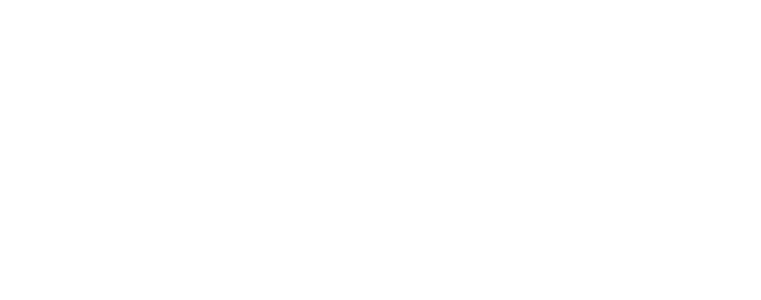
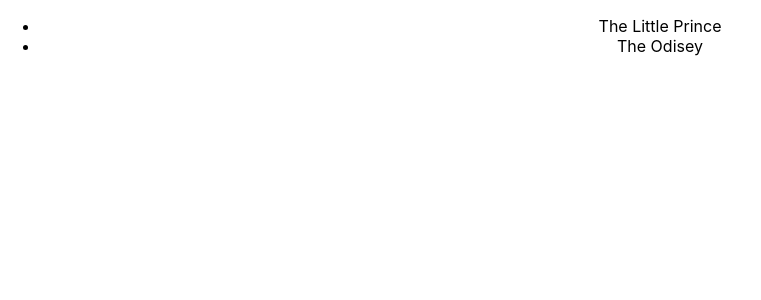
Before and after one commit to IvanDerlich/bookstore, a React (Create React App) app: page / in a window 1280 px wide. Shown: the top 300 px of the page, without its empty margins (0-761 px from the left). Built offline with nearby package versions, Linux system fonts and the light colour scheme; the HTML template or start-up script is replaced by a standard one.

Commit message:
Fix linting erros

```diff
--- a/src/App.js
+++ b/src/App.js
@@ -13,13 +13,7 @@
     <div className="App">
       <Provider store={store}>
         <BookForm />
-        <BooksList>
-          <ul>
-            {books.map(book => (
-              <li key={book.id} id={book.id}>{book.title}</li>
-            ))}
-          </ul>
-        </BooksList>
+        <BooksList books={books} />
       </Provider>
     </div>
   );
--- a/src/containers/BookList.js
+++ b/src/containers/BookList.js
@@ -1,7 +1,26 @@
-// eslint-disable-next-line no-unused-vars
+import PropTypes from 'prop-types';
+
 function BookList(props) {
+  const { books } = props;
   return (
-    <div />
+    <div>
+      <ul>
+        {books.map(book => (
+          <li key={book.id} id={book.id}>{book.title}</li>
+        ))}
+      </ul>
+    </div>
   );
 }
+
+BookList.propTypes = {
+  books: PropTypes.arrayOf(
+    PropTypes.exact({
+      id: PropTypes.number,
+      title: PropTypes.string,
+      completed: PropTypes.bool,
+    }),
+  ).isRequired,
+};
+
 export default BookList;
--- a/index.js
+++ b/src/index.js
@@ -1,8 +1,8 @@
 import React from 'react';
 import ReactDOM from 'react-dom';
 import './index.css';
-import App from './src/App';
-import reportWebVitals from './src/reportWebVitals';
+import App from './App';
+import reportWebVitals from './reportWebVitals';
 
 ReactDOM.render(
   <React.StrictMode>
```
